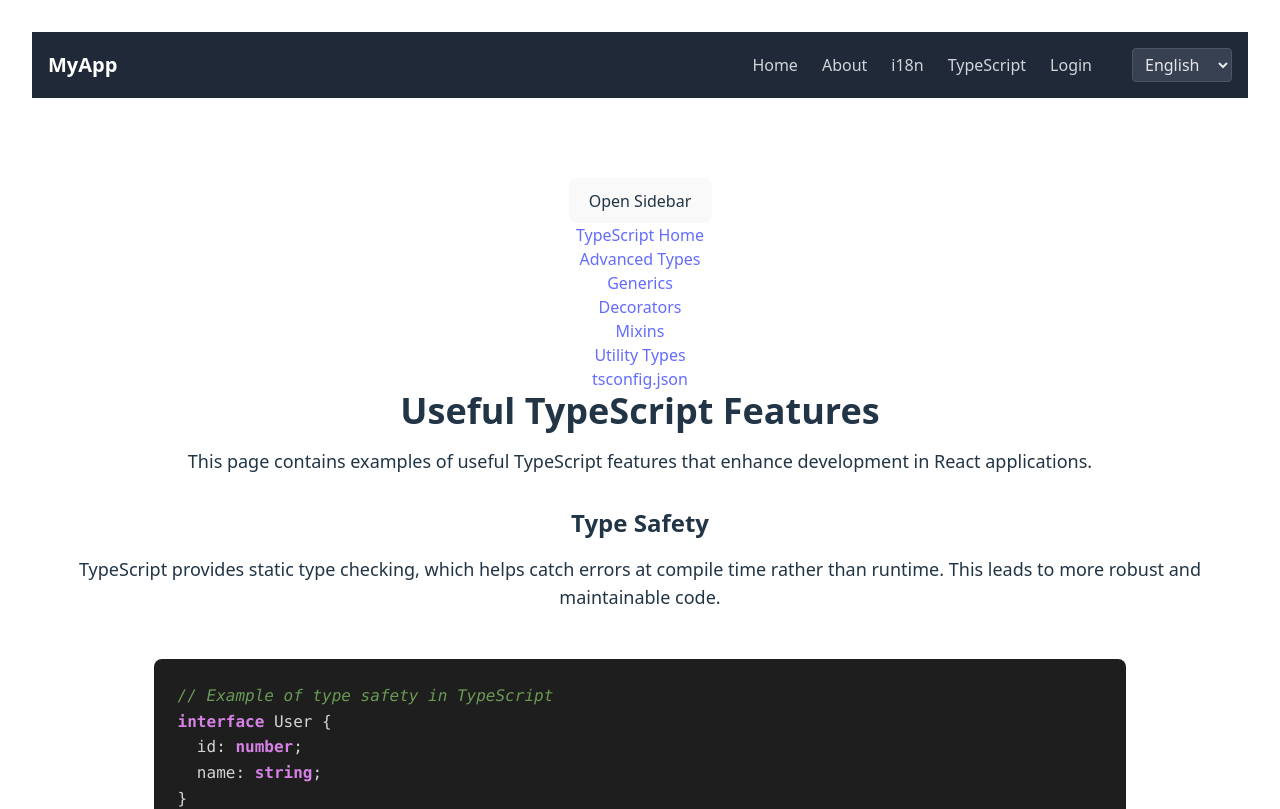
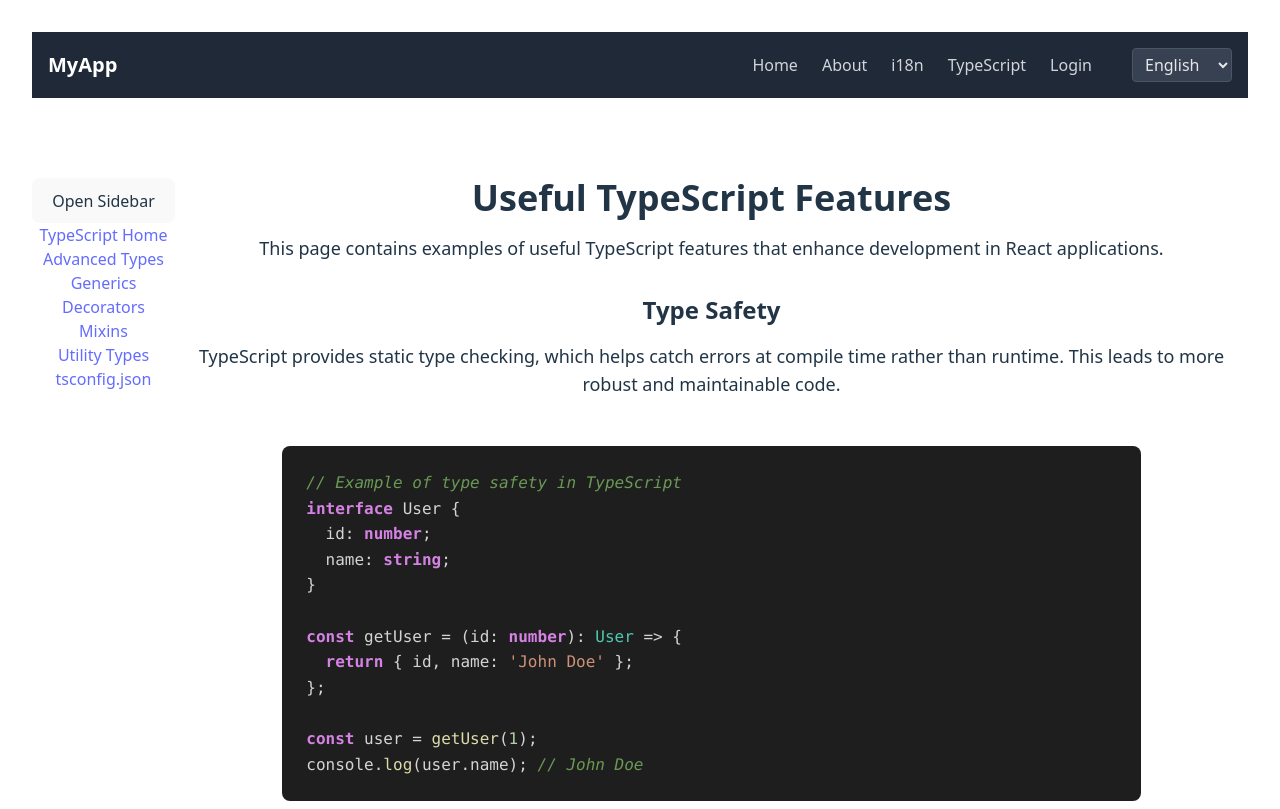
Before and after one commit to dimitri-edel/react-typescript-practice, a React (Vite) app: page /typescript-page in a window 1280 px wide. Shown: the top 809 px of the page. Built offline with nearby package versions, Linux system fonts and the light colour scheme.

Commit message:
fix the layout of main.tsx in tpyescript pages folder

```diff
--- a/src/components/pages/typescript_pages/main.tsx
+++ b/src/components/pages/typescript_pages/main.tsx
@@ -11,14 +11,15 @@ export default function TypeScriptPage() {
     const typesafety_description = getTranslation('typescript_page', 'typesafety_description', locale);
 
     return (
-        <div className="flex flex-col items-center justify-center min-h-screen pt-20">
+        <div className="flex min-h-screen pt-20">
             <TypeScriptSidebar />
-            <h1 className="text-4xl font-bold mb-4">{title}</h1>
-            <p className="text-lg mb-8">{description}</p>
-            <h2 className="text-2xl font-semibold mb-4">{typesafety_title}</h2>
-            <p className="text-lg mb-8">{typesafety_description}</p>
-            <TypeScriptPanel scope="typescript_page" id="typesafety_source_code" />
+            <div className="flex flex-col flex-1 items-center">
+                <h1 className="text-4xl font-bold mb-4">{title}</h1>
+                <p className="text-lg mb-8">{description}</p>
+                <h2 className="text-2xl font-semibold mb-4">{typesafety_title}</h2>
+                <p className="text-lg mb-8">{typesafety_description}</p>
+                <TypeScriptPanel scope="typescript_page" id="typesafety_source_code" />
+            </div>
         </div>
-
     );
 }
```
